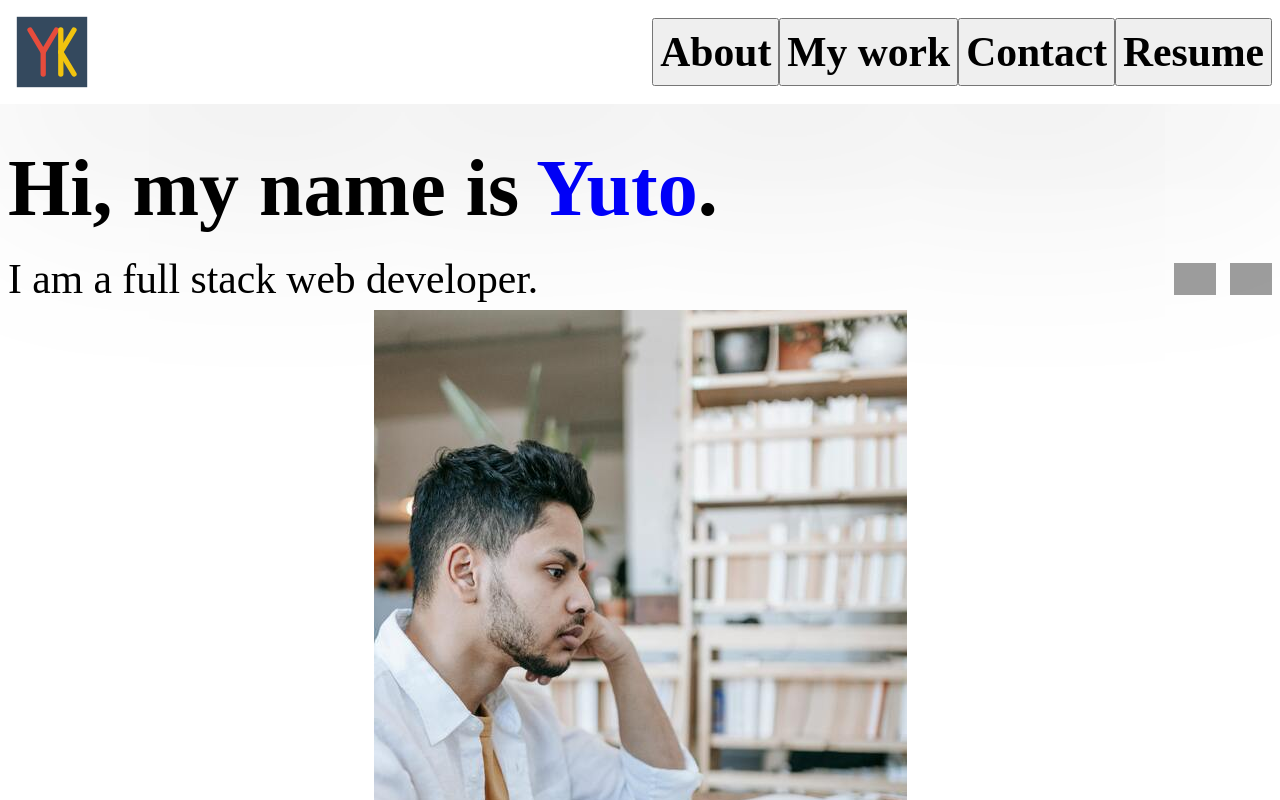
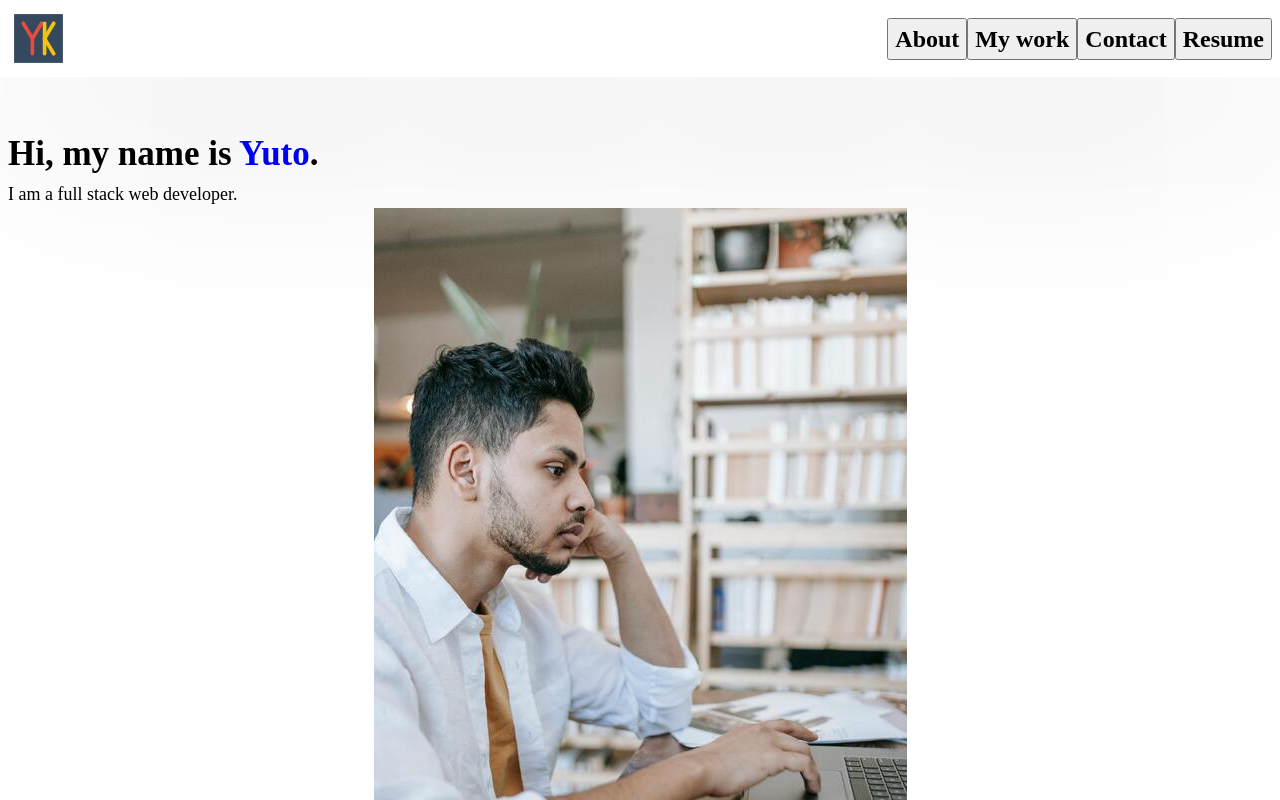
Before and after one commit to SkyMarsh14/Homepage, a website built with webpack: page src/index.html in a window 1280 px wide. Shown: the top 800 px of the page. Built offline with nearby package versions, Linux system fonts and the light colour scheme; grey boxes are pictures that could not be loaded.

Commit message:
improved desktop styling

```diff
--- a/src/styles/icons.css
+++ b/src/styles/icons.css
@@ -3,6 +3,7 @@
   --gitHub-image: url("https://cdn.jsdelivr.net/gh/devicons/devicon@latest/icons/github/github-original.svg");
   --open-in-new: url("../img/open-in-new.svg");
   --yk-logo:url('../img/yk-logo.svg');
+  --banner-logo-size:clamp(3ch, 5ch + 1rem , 7ch);
 }
 button.socialLinks:hover {
   opacity: 0.8;
@@ -36,7 +37,6 @@ button.gitHub {
 }
 button.myLogo{
   background-image:var(--yk-logo);
-  height:clamp(3ch, 5ch + 1rem , 7ch);
-  width:clamp(3ch, 5ch + 1rem , 7ch);
-
+  height:var(--banner-logo-size);
+  width:var(--banner-logo-size);
 }
--- a/src/styles/main.css
+++ b/src/styles/main.css
@@ -1,11 +1,21 @@
 :root {
-  --fs-xl: clamp(3.5rem, 8vw + 1rem, 12rem);
-  --fs-400: clamp(1rem, 1vw + 1rem, 2.5rem);
-  --fs-600: clamp(2rem, 2vw + 1rem, 3rem);
-  --fs-name-banner: clamp(2rem, 2vw + 1rem, 4rem);
-  --fs-800: clamp(3em, 5vw + 1rem, 5rem);
+  --fs-xl: 40px;
+  --fs-400: 16px;
+  --fs-name-banner:18px;
+  --fs-800: 28px;
   --project-card-shadow: 0.9px 3px 3px hsl(0deg 0% 0% / 0.47);
   --project-card-shadow-onhover: 8px 16px 16px hsl(0deg 0% 0% / 0.25);
+}
+@media (min-width:1000px){
+  :root{
+    --fs-xl:50px;
+    --fs-400:18px;
+    --fs-name-banner:24px;
+    --fs-800:35px;
+  }
+.rightNav{
+  display:flex;
+}
 }
 
 h1,
@@ -44,7 +54,7 @@ section.myName {
   padding: 20px;
   display: grid;
   gap: 2em;
-  grid-template-columns: repeat(auto-fit, minmax(400px, 1fr));
+  grid-template-columns: repeat(auto-fit, minmax(300px, 1fr));
 }
 
 div.imageContainer {
@@ -105,7 +115,8 @@ section.projects{
 section.aboutMe{
     margin:8vh auto;
 }
-.rightNav{
-  display:flex;
-  margin-left:auto;
+
+
+.myLogo{
+  margin-right:auto;
 }
```
